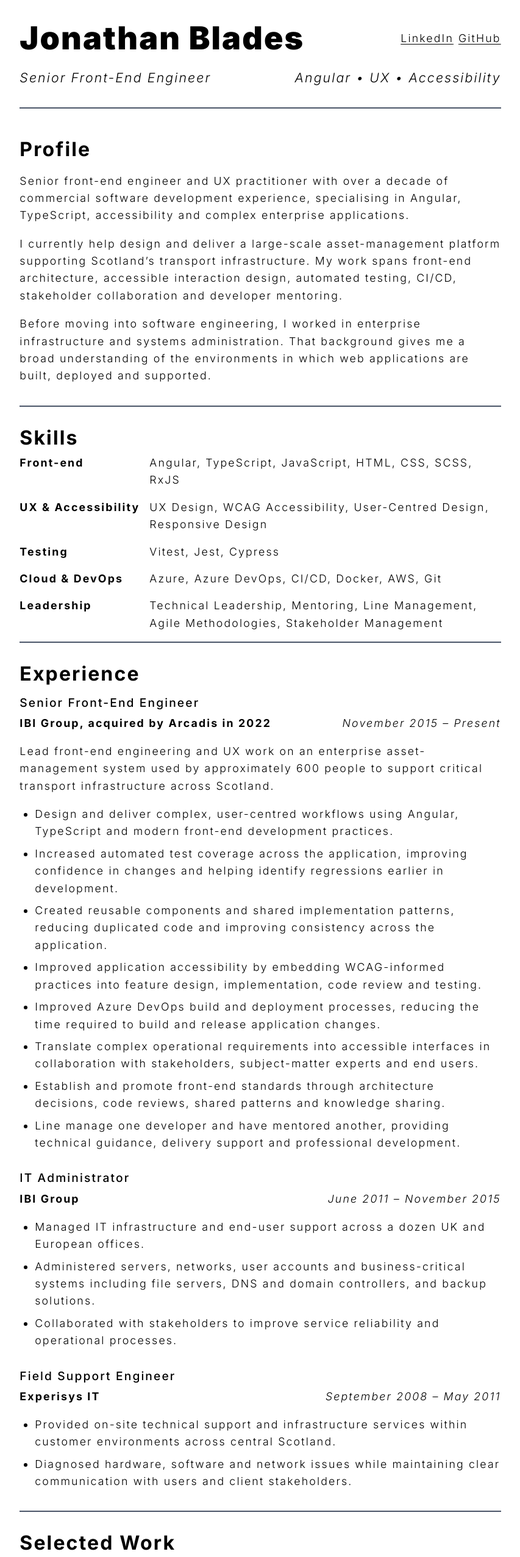
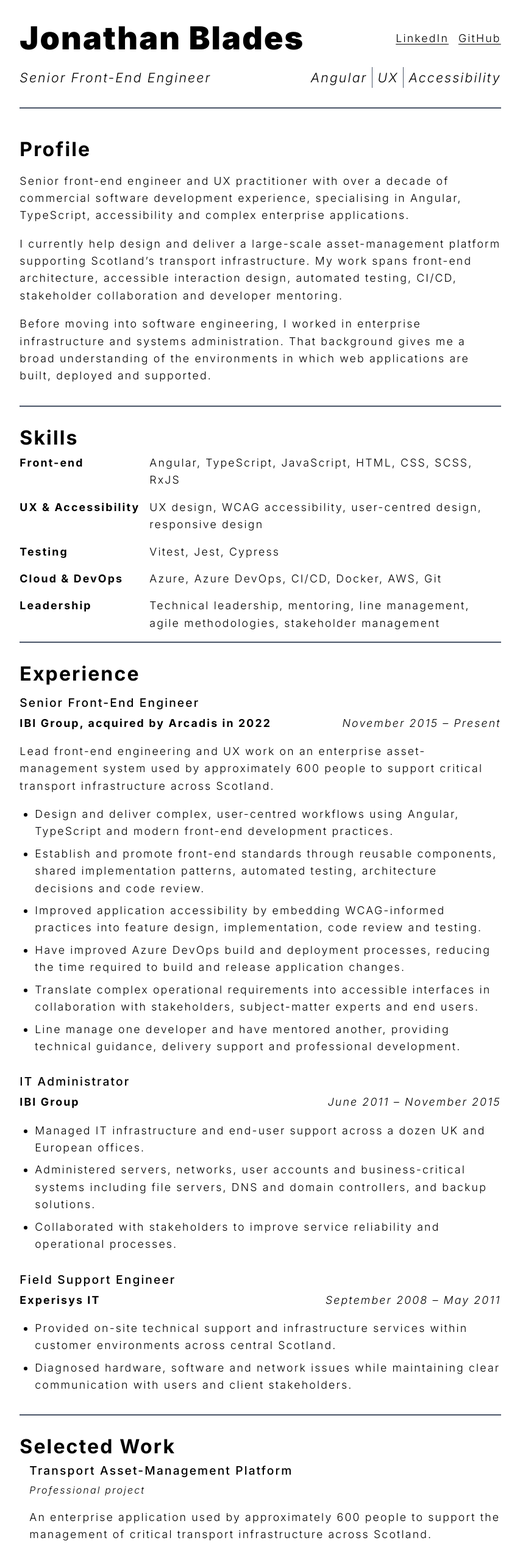
Before and after one commit to bladeski/resume, a plain HTML site: page index.html in a window 1280 px wide. Shown: the top 2553 px of the page at 61% size, without its empty margins (213-1066 px from the left). Drawn offline with Linux system fonts and the light colour scheme.

Commit message:
Make subtle styling and content updates

```diff
--- a/index.html
+++ b/index.html
@@ -6,11 +6,13 @@
   <meta name="viewport" content="width=device-width, initial-scale=1.0" />
   <meta name="description"
     content="Jonathan Blades is a senior front-end engineer specialising in Angular, TypeScript, UX, accessibility and enterprise web applications." />
+  <meta property="og:locale" content="en_GB" />
+  <meta property="og:title" content="Jonathan Blades | Senior Front-End Engineer" />
   <meta property="og:description"
     content="Senior front-end engineer specialising in Angular, TypeScript, UX and accessibility." />
   <meta property="og:type" content="profile" />
-  <meta property="og:url" content="https://bladeski.github.io/bio/" />
-  <link rel="canonical" href="https://bladeski.github.io/bio/" />
+  <meta property="og:url" content="https://bladeski.github.io/resume/" />
+  <link rel="canonical" href="https://bladeski.github.io/resume/" />
   <link rel="preconnect" href="https://fonts.googleapis.com">
   <link rel="preconnect" href="https://fonts.gstatic.com" crossorigin>
   <link
@@ -25,7 +27,7 @@
     <a class="skip-link" href="#MainContent">Skip to main content</a>
     <label class="theme-toggle" for="theme-toggle">
       <input class="visually-hidden" type="checkbox" role="switch" id="theme-toggle" name="theme-toggle" />
-      <span class="visually-hidden">Use non-system colour theme.</span>
+      <span class="visually-hidden">Use opposite colour theme.</span>
     </label>
     <h1>Jonathan Blades</h1>
     <address>
@@ -44,11 +46,11 @@
     </address>
     <div class="job-title">
       <span>Senior Front-End Engineer</span>
-      <span class="specialisms">
-        <span>Angular</span>
-        <span>UX</span>
-        <span>Accessibility</span>
-      </span>
+      <ul class="specialisms" aria-label="Specialisms">
+        <li>Angular</li>
+        <li>UX</li>
+        <li>Accessibility</li>
+      </ul>
     </div>
   </header>
   <main id="MainContent">
@@ -72,7 +74,7 @@
         <dd>Angular, TypeScript, JavaScript, HTML, CSS, SCSS, RxJS</dd>
 
         <dt>UX & Accessibility</dt>
-        <dd>UX Design, WCAG Accessibility, User-Centred Design, Responsive Design</dd>
+        <dd>UX design, WCAG accessibility, user-centred design, responsive design</dd>
 
         <dt>Testing</dt>
         <dd>Vitest, Jest, Cypress</dd>
@@ -81,7 +83,7 @@
         <dd>Azure, Azure DevOps, CI/CD, Docker, AWS, Git</dd>
 
         <dt>Leadership</dt>
-        <dd>Technical Leadership, Mentoring, Line Management, Agile Methodologies, Stakeholder Management</dd>
+        <dd>Technical leadership, mentoring, line management, agile methodologies, stakeholder management</dd>
       </dl>
     </section>
     <section>
@@ -112,12 +114,8 @@
             development practices.
           </li>
           <li>
-            Increased automated test coverage across the application, improving confidence in changes and helping
-            identify regressions earlier in development.
-          </li>
-          <li>
-            Created reusable components and shared implementation patterns, reducing duplicated code and improving
-            consistency across the application.
+            Establish and promote front-end standards through reusable components, shared implementation patterns,
+            automated testing, architecture decisions and code review.
           </li>
           <li>
             Improved application accessibility by embedding WCAG-informed practices into feature design, implementation,
@@ -125,16 +123,12 @@
           </li>
 
           <li>
-            Improved Azure DevOps build and deployment processes, reducing the time required to build and release
+            Have improved Azure DevOps build and deployment processes, reducing the time required to build and release
             application changes.
           </li>
           <li>
             Translate complex operational requirements into accessible interfaces in collaboration with stakeholders,
             subject-matter experts and end users.
-          </li>
-          <li>
-            Establish and promote front-end standards through architecture decisions, code reviews, shared patterns and
-            knowledge sharing.
           </li>
           <li>
             Line manage one developer and have mentored another, providing technical guidance, delivery support and
@@ -177,7 +171,7 @@
         </ul>
       </article>
     </section>
-    <section>
+    <section class="selected-work">
       <h2>Selected Work</h2>
       <article>
         <h3>Transport Asset-Management Platform</h3>
@@ -201,12 +195,17 @@
           Professional engineering initiative
         </p>
         <p>
-          Created reusable components and shared implementation patterns for common application workflows, reducing
-          duplicated code and improving consistency across the product.
+          Identified repeated implementation patterns across complex application workflows and developed reusable
+          Angular components and shared conventions to address them.
         </p>
         <p>
-          Expanded automated test coverage and embedded WCAG-informed practices into implementation, code review and
-          testing, increasing confidence in application changes.
+          The approach reduced duplicated code, improved consistency and made common behaviour easier to test and
+          maintain. Supporting test utilities and expanded automated coverage increased confidence in subsequent
+          application changes.
+        </p>
+        <p>
+          The shared patterns are now used across multiple application areas and form the default approach for new
+          workflow development.
         </p>
         <p>
           <strong>Technologies and practices:</strong>
@@ -229,8 +228,8 @@
           documentation, release automation and automated threat-data updates.
         </p>
         <p>
-          <strong>My contribution:</strong>
-          Product design, implementation, documentation, automation and ongoing maintenance.
+          <strong>Technologies and practices:</strong>
+          Node.js, npm tooling, CI integration, security-advisory data, documentation and release automation.
         </p>
       </article>
     </section>
@@ -255,7 +254,7 @@
       <article>
         <h3>Bachelor of Science in Computer and Electronic Systems</h3>
         <div class="company">
-          <span class="company-name">The University of Strathclyde in Glasgow</span>
+          <span class="company-name">The University of Strathclyde, Glasgow</span>
           <span class="dates"><time datetime="2000-09">September 2000</time>
             <span aria-hidden="true">–</span>
             <span class="visually-hidden">to</span>
@@ -279,6 +278,7 @@
     </section>
   </main>
   <footer>
+    <p>Based near Glasgow, Scotland.</p>
     <p>
       View my work on
       <a href="https://github.com/bladeski">GitHub</a>
--- a/styles.css
+++ b/styles.css
@@ -76,7 +76,8 @@ body {
 }
 
 header,
-main {
+main,
+footer {
   max-width: 72ch;
   width: 100%;
 }
@@ -110,14 +111,14 @@ header {
       margin: 0;
       padding: 0;
       display: flex;
-      gap: var(--spacing-small);
+      gap: var(--spacing-standard);
       list-style: none;
     }
   }
 }
 
 section {
-  & > article + article {
+  &>article+article {
     margin-top: var(--spacing-large);
   }
 
@@ -125,11 +126,15 @@ section {
     ul {
       padding-inline-start: 1.4em;
 
-      li + li {
+      li+li {
         margin-top: var(--spacing-small);
       }
     }
   }
+}
+
+footer {
+  padding-bottom: var(--spacing-large);
 }
 
 h1,
@@ -287,20 +292,15 @@ dl {
 
 .specialisms {
   display: flex;
+  flex-wrap: wrap;
   gap: var(--spacing-small);
+  margin: 0;
   padding: 0;
-  margin: 0;
+  list-style: none;
 
-  span {
-    &::before {
-      content: '•';
-      margin-right: var(--spacing-small);
-    }
-
-    &:first-child::before {
-      content: '';
-      margin-right: 0;
-    }
+  li+li {
+    padding-inline-start: var(--spacing-small);
+    border-inline-start: 1px solid var(--border-colour);
   }
 }
 
@@ -327,6 +327,27 @@ dl {
   .dates {
     font-style: italic;
   }
+}
+
+.selected-work {
+  article {
+    padding-inline-start: var(--spacing-standard);
+    border-inline-start: 0.25rem solid var(--accent-colour);
+
+    +article {
+      margin-top: var(--spacing-large);
+    }
+
+    h3 {
+      margin-top: 0;
+    }
+  }
+}
+
+.project-context {
+  margin-block: var(--spacing-small);
+  font-size: 0.9em;
+  font-style: italic;
 }
 
 @media (max-width: 40rem) {
@@ -393,8 +414,8 @@ dl {
     display: none;
   }
 
-  section,
-  article {
+  .selected-work article,
+  section:not(:has(> h2 + article ul)) article {
     break-inside: avoid;
   }
 
```
Also changed, not shown: README.md.
